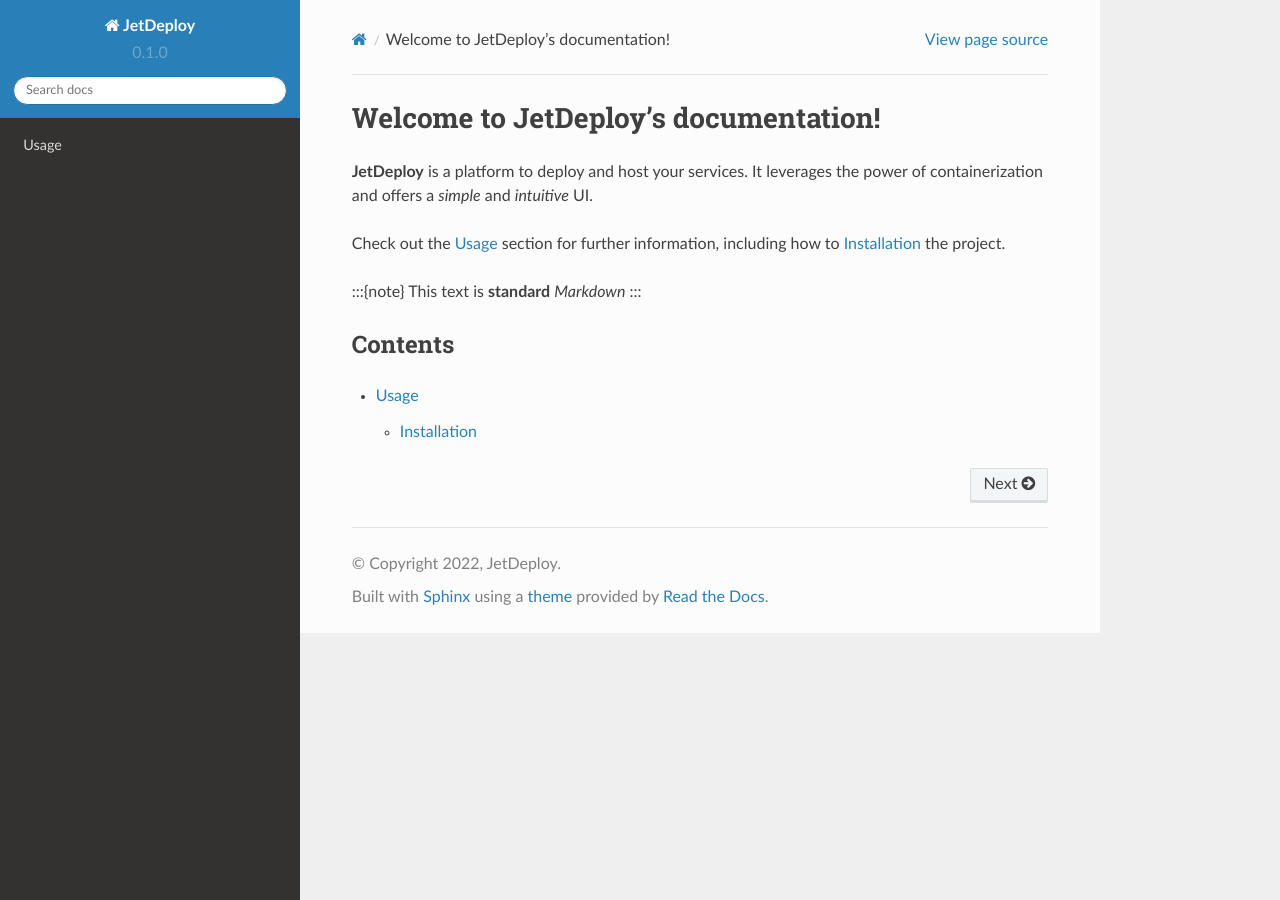
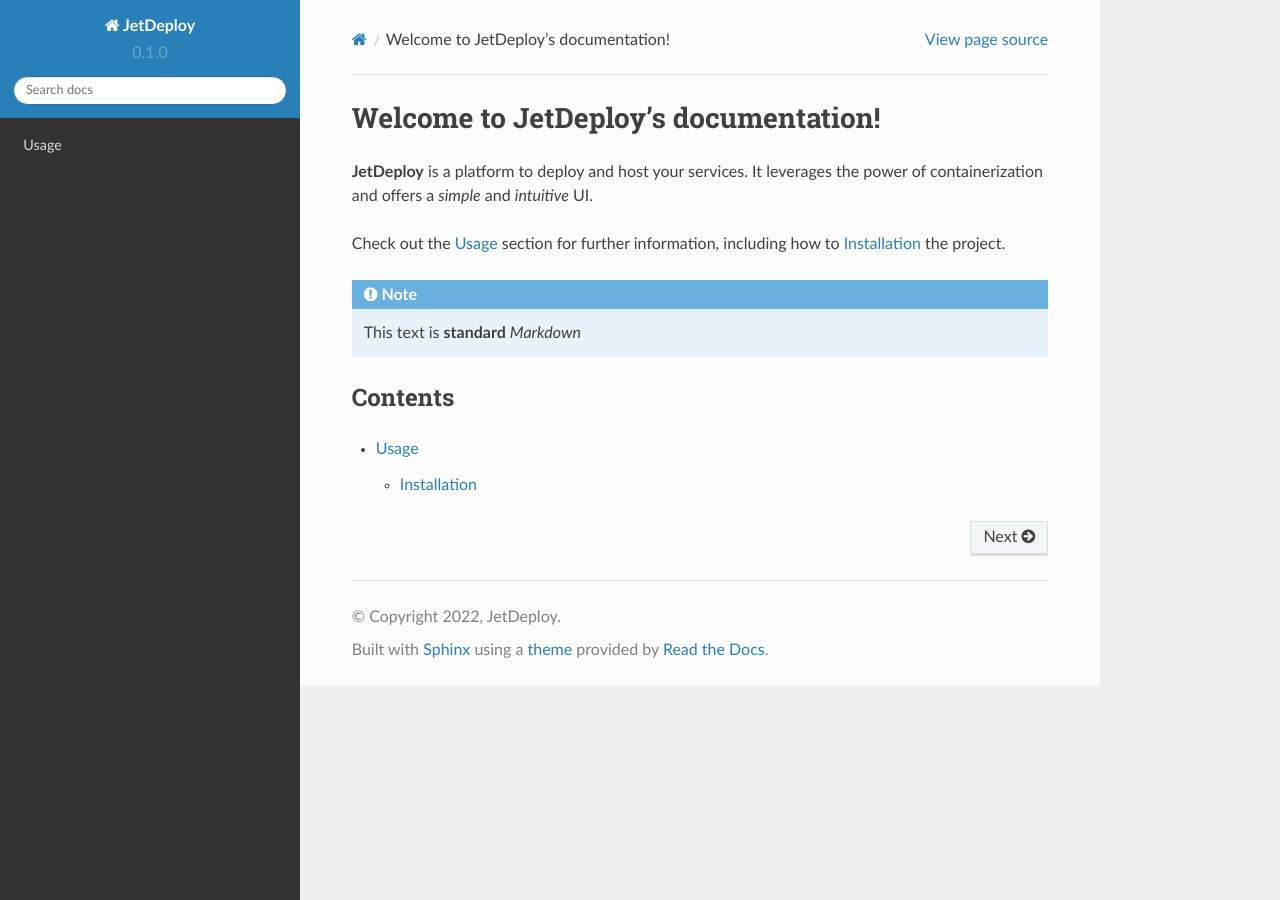
Before and after one commit to jetdeploy/documentation, a Sphinx documentation site: the page built from docs/source/index.md, in a window 1280 px wide. Built offline with Sphinx 7.4.7 and the Read the Docs theme 2.0.0, drawn with Linux system fonts in a browser that asks for light colours; pages that are not in the unit, such as notebooks, are missing from menus.

Commit message:
Update index.md

````diff
--- a/docs/source/index.md
+++ b/docs/source/index.md
@@ -7,9 +7,9 @@
 Check out the {doc}`usage` section for further information, including
 how to {ref}`installation` the project.
 
-:::{note}
+```{note}
 This text is **standard** *Markdown*
-:::
+```
 
 ## Contents
 
````
